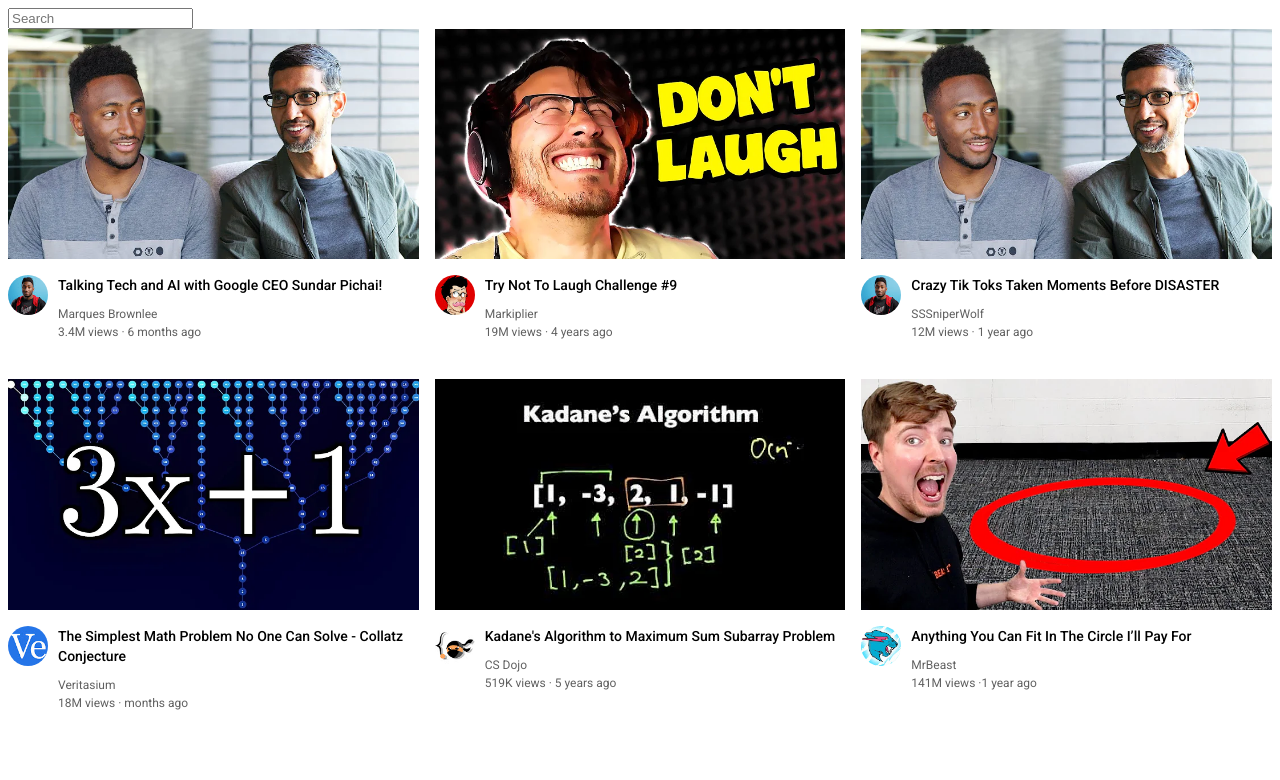
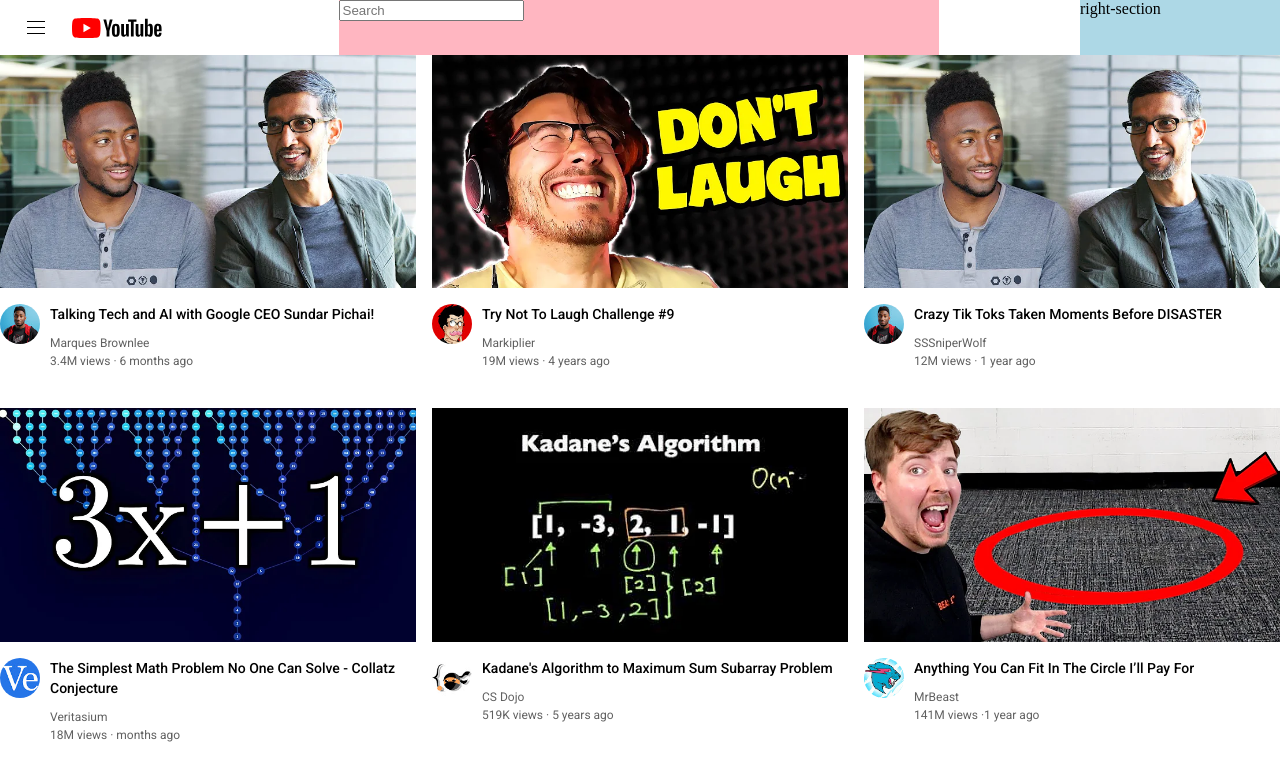
Before and after one commit to saeedalhakimi/html-tutorial, a plain HTML site: page index.html in a window 1280 px wide. Drawn offline with Linux system fonts and the light colour scheme.

Commit message:
header left section

```diff
--- /dev/null
+++ b/css/general.css
@@ -0,0 +1,9 @@
+p {
+  font-family: Roboto, Arial;
+  margin-top: 0;
+  margin-bottom: 0;
+}
+
+body {
+  margin: 0;
+}
--- /dev/null
+++ b/css/header.css
@@ -0,0 +1,37 @@
+.header {
+  height: 55px;
+
+  display: flex;
+  flex-direction: row;
+  justify-content: space-between;
+}
+
+.left-section {
+
+  display: flex;
+  align-items: center;
+
+
+}
+
+.hamburger-menu {
+  height: 24px;
+  margin-left: 24px;
+  margin-right: 24px;
+}
+
+.youtube-logo {
+  height: 20px;
+}
+.middle-section {
+  background-color: lightpink;
+  flex: 1;
+  margin-left: 70px;
+  margin-right: 35px;
+  max-width: 600px;
+}
+
+.right-section {
+  background-color: lightblue;
+  width: 200px;
+}
--- a/css/style.css
+++ b/css/video.css
@@ -1,9 +1,5 @@
 
-p {
-  font-family: Roboto, Arial;
-  margin-top: 0;
-  margin-bottom: 0;
-}
+
 
 
 .thumbnail {
@@ -11,9 +7,7 @@
 
 }
 
-.search-bar{
-  display: block;
-}
+
 
 .video-info-grid {
   display: grid;
--- a/index.html
+++ b/index.html
@@ -8,11 +8,28 @@
     <link href="https://fonts.googleapis.com/css2?family=Roboto:wght@400;500;700&display=swap" rel="stylesheet">
 
     <title>YouTube.com clone</title>
-    <link rel="stylesheet" href="css/style.css">
+
+    <link rel="stylesheet" href="css/general.css">
+    <link rel="stylesheet" href="css/header.css">
+    <link rel="stylesheet" href="css/video.css">
+
 </head>
 <body>
 
-    <input class= "search-bar" type="text" placeholder="Search">
+    <div class="header">
+        <div class="left-section">
+            <img class="hamburger-menu" src="icons/hamburger-menu.svg">
+            <img class="youtube-logo" src="icons/youtube-logo.svg">
+        </div>
+        <div class="middle-section">
+            <input class= "search-bar" type="text" placeholder="Search">
+        </div>
+        <div class="right-section">right-section</div>
+
+
+
+    </div>
+
     <div class="video-grid">
         <div class="video-preview">
             <div class="thumbnail-row">
```
Also changed, not shown: channel-pictures/my-channel.jpeg (added), icons/explore.svg (added), icons/hamburger-menu.svg (added), icons/home.svg (added), icons/library.svg (added), icons/notifications.svg (added), icons/originals.svg (added), icons/search.svg (added), icons/subscriptions.svg (added), icons/upload.svg (added), icons/voice-search-icon.svg (added), icons/youtube-apps.svg (added), icons/youtube-logo.svg (added), icons/youtube-music.svg (added).
